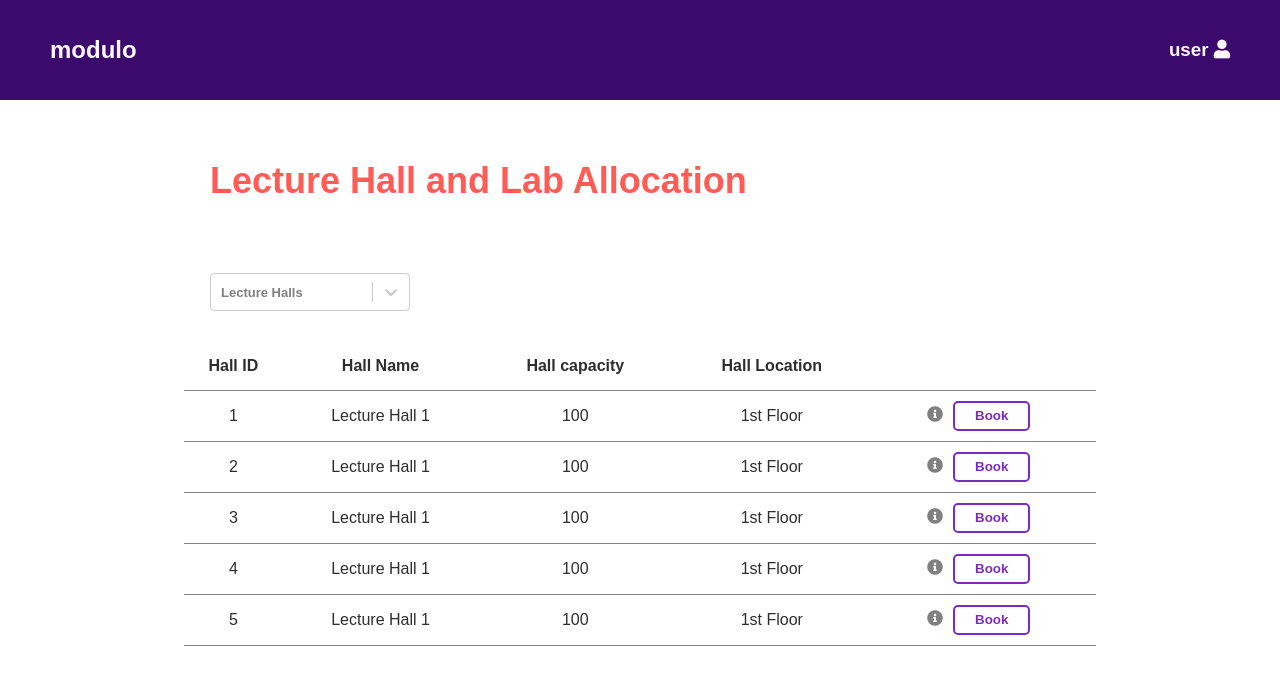
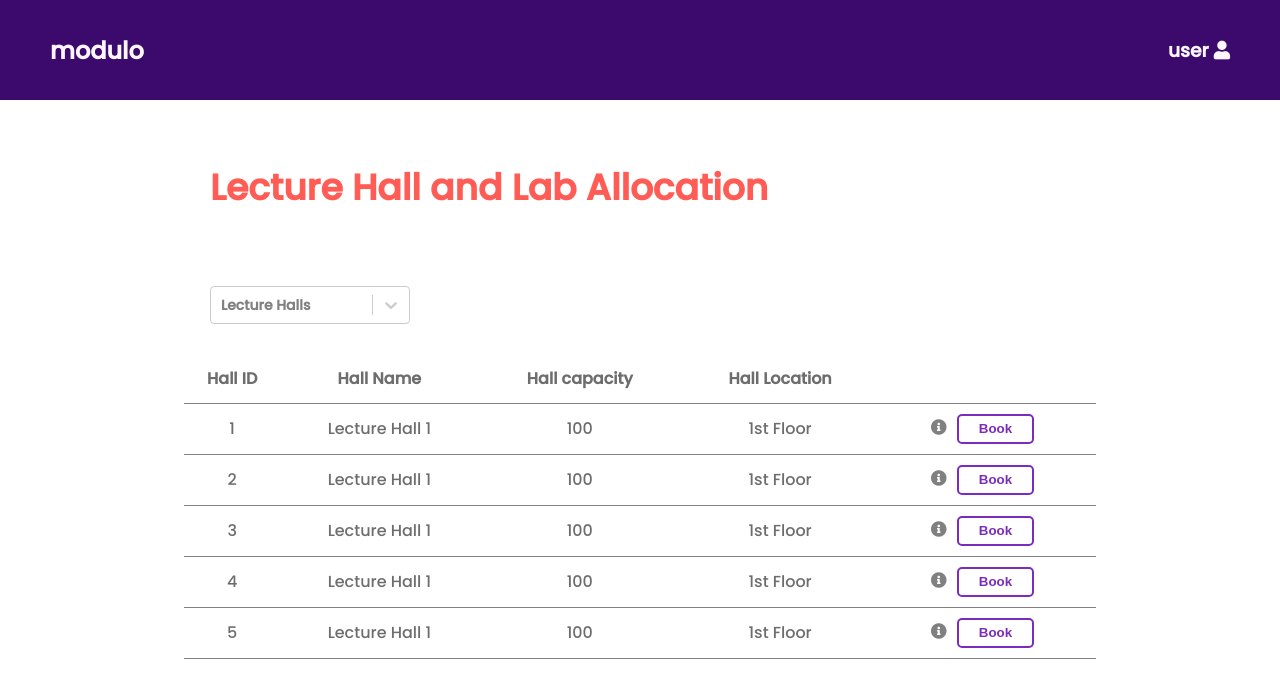
Before and after one commit to GayanKod/Modulo, a React (Create React App) app in the folder client/: page /lec-hall-allocation in a window 1280 px wide. Shown: the top 698 px of the page. Built offline with nearby package versions, Linux system fonts and the light colour scheme.

Commit message:
first page

```diff
--- a/client/src/components/LecHomePage.tsx
+++ b/client/src/components/LecHomePage.tsx
@@ -4,7 +4,6 @@ import TableDetails from "./LecHallAllocation/TableDetails";
 import Navbar2 from "./Navbar2";
 import PageTitle from "./PageTitle";
 import Select from "react-select";
-import { colors } from "react-select/dist/declarations/src/theme";
 
 export default function LecHomePage() {
   const options = [
@@ -21,15 +20,6 @@ export default function LecHomePage() {
       backgroundColor: state.isSelected ? "#7b2cbf" : "white",
     }),
   };
-
-  // ={(theme) => ({
-  //   ...theme,
-  //   colors: {
-  //     ...theme.colors,
-  //     primary25: 'hotpink',
-  //     primary: 'black',
-  //   },
-  // })
 
   return (
     <>
@@ -69,6 +59,3 @@ export default function LecHomePage() {
     </>
   );
 }
-function value(value: any): void {
-  throw new Error("Function not implemented.");
-}
--- a/client/src/styles/LecHomePage.scss
+++ b/client/src/styles/LecHomePage.scss
@@ -1,4 +1,5 @@
 @import "../styleVar/colorPalette.scss";
+@import url("https://fonts.googleapis.com/css2?family=Poppins:wght@400;500&display=swap");
 
 .nav {
   background-color: $P3;
@@ -39,7 +40,7 @@
   .select {
     width: 200px;
     font-weight: 600;
-    font-size: 13px;
+    font-size: 14px;
   }
 
   .css-1s2u09g-control,
@@ -85,7 +86,7 @@ table {
     th,
     td {
       border-bottom: solid grey 1px;
-      color: #2e2e2e;
+      color: #6d6d6d;
 
       a {
         color: grey;
```
Also changed, not shown: client/public/index.html (+6 -5 lines).
